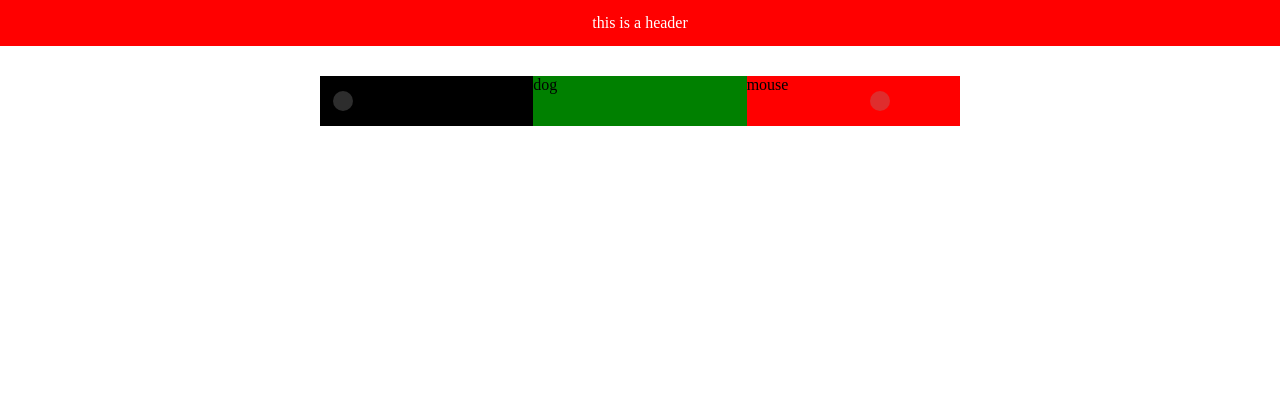
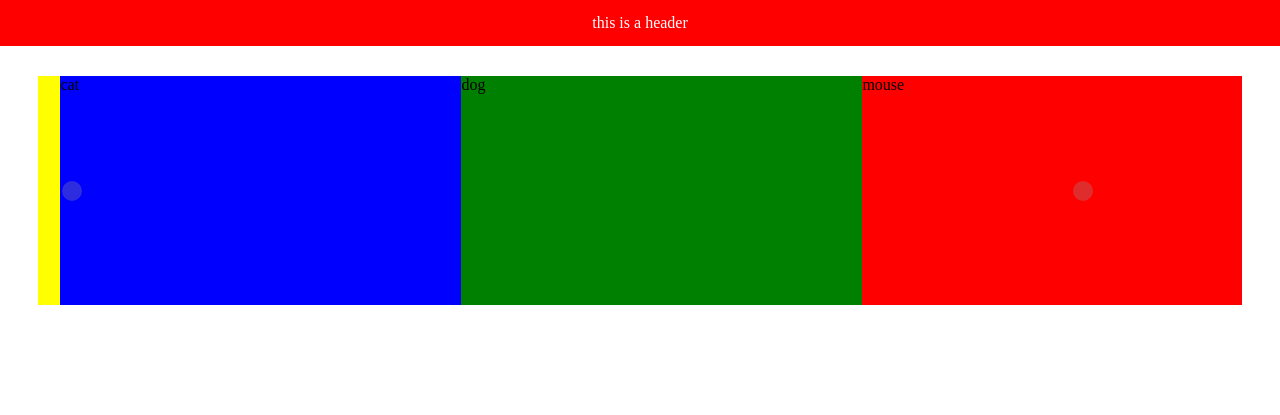
Before and after one commit to TecWilfridoGarcia/carousel, a plain HTML site: page index.html in a window 1280 px wide. Drawn offline with Linux system fonts and the light colour scheme.

Commit message:
another commitsssss

```diff
--- a/index.html
+++ b/index.html
@@ -13,7 +13,8 @@
   box-sizing: border-box;
   margin: 0;
   padding: 0;
-
+  height: 229px;
+  width: 100%;
 }
 
 
@@ -21,10 +22,11 @@
 
 .carousel {
   position: relative;
-  width: 50%;
-  height: 50px;
-  margin: 0 auto;
-  margin-top: 30px;
+    width: 94%;
+    height: 100%;
+    margin: 0 auto;
+    margin-top: 30px;
+
 }
 
 .carousel-content {
@@ -36,26 +38,32 @@
 
 .slide {
   height: 100%;
-  background-color: black;
   position: absolute;
   z-index: 1;
   transition: left .4s cubic-bezier(.47,.13,.15,.89);
 }
-
+.slide-1 {
+  background-color:blue;
+  margin-left: 22px;
+}
 .slide-2 {
   background-color: green;
+  margin-left: 22px;
 }
 
 .slide-3 {
   background-color: red;
+  margin-left: 22px;
 }
 
 .slide-4 {
   background-color: purple;
+  margin-left: 22px;
 }
 
 .slide-5 {
   background-color: yellow;
+  margin-left: 22px;
 }
 
 .nav {
```
Also changed, not shown: 8 other files.
